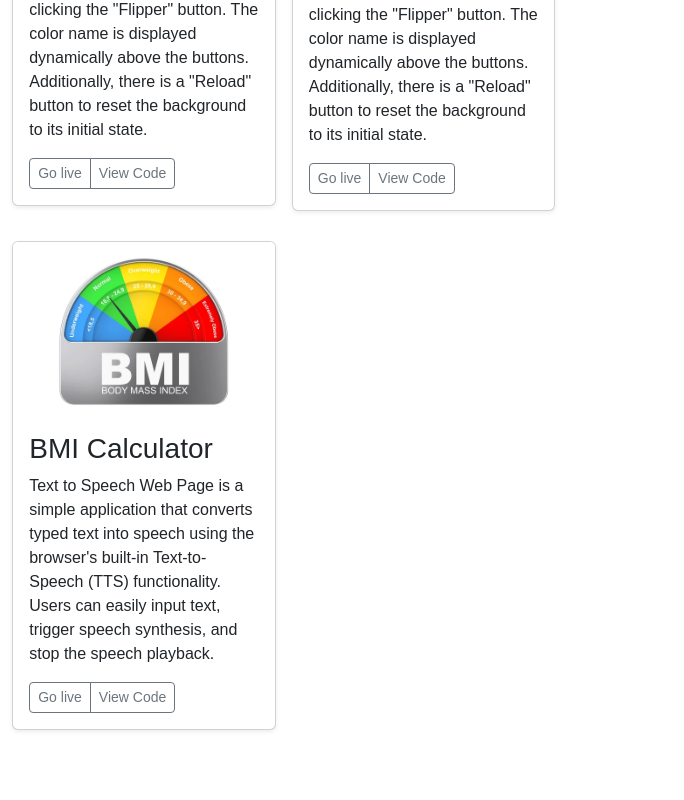
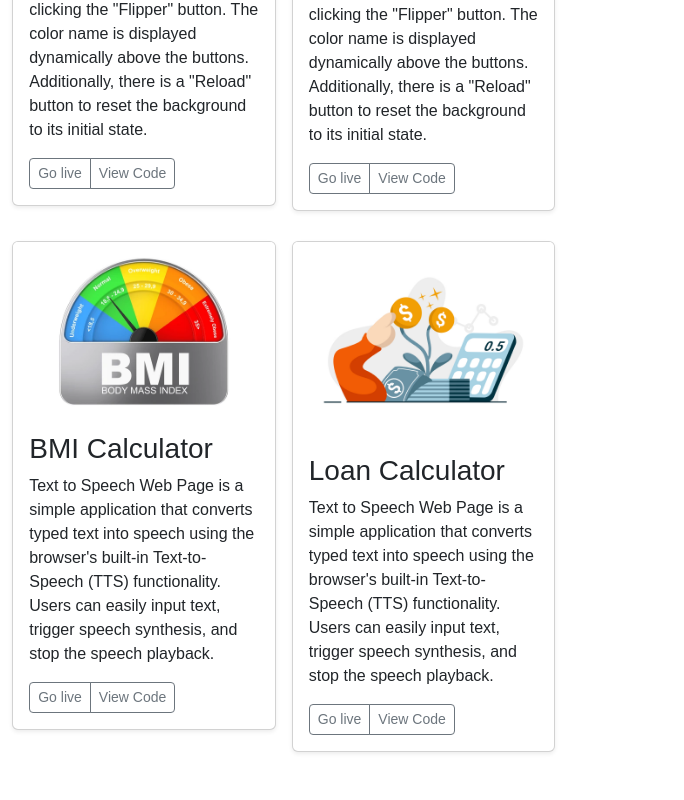
Before and after one commit to ashwin-30/My-projects, a plain HTML site: page index.html in a window 1280 px wide. Shown: the part 799-1599 px from the top of the page, 596-1280 px from the left. Drawn offline with nearby package versions, Linux system fonts and the light colour scheme.

Commit message:
added :loan calculator project

```diff
--- a/index.html
+++ b/index.html
@@ -204,6 +204,22 @@
       </div>
       </div>
 
+      <div class="col">
+        <div class="card shadow-sm">
+          <img src="./assets/loan.jpg" class="card-img-top" alt="Card Image">
+          <div class="card-body">
+            <h3>Loan Calculator</h3>
+              <p class="card-text">Text to Speech Web Page is a simple application that converts typed text into speech using the browser's built-in Text-to-Speech (TTS) functionality. Users can easily input text, trigger speech synthesis, and stop the speech playback.</p>
+              <div class="d-flex justify-content-between align-items-center">
+                <div class="btn-group">
+                  <button type="button" class="btn btn-sm btn-outline-secondary" onclick="goLiveLoan()">Go live</button>
+                  <button type="button" class="btn btn-sm btn-outline-secondary" onclick="viewLoan()">View Code</button>
+              </div>
+              </div>
+          </div>
+      </div>
+      </div>
+
     </div>
   </div>
 </div>
--- a/index.js
+++ b/index.js
@@ -30,6 +30,16 @@ function goLiveLove() {
 function goLiveBmi() {
     window.open("https://ashwin-30.github.io/bmi-calculator/", "_blank");
 }
+
+function goLiveLoan() {
+    window.open("https://ashwin-30.github.io/loan-calculator/", "_blank");
+}
+
+
+
+
+
+
 // view code
 function viewDice() {
     window.open("https://github.com/ashwin-30/dice-game", "_blank");
@@ -62,3 +72,7 @@ function viewLove() {
 function viewBmi() {
     window.open("https://github.com/ashwin-30/bmi-calculator/", "_blank");
 }
+
+function viewLoan() {
+    window.open("https://github.com/ashwin-30/loan-calculator", "_blank");
+}
```
Also changed, not shown: assets/loan.jpg (added).
